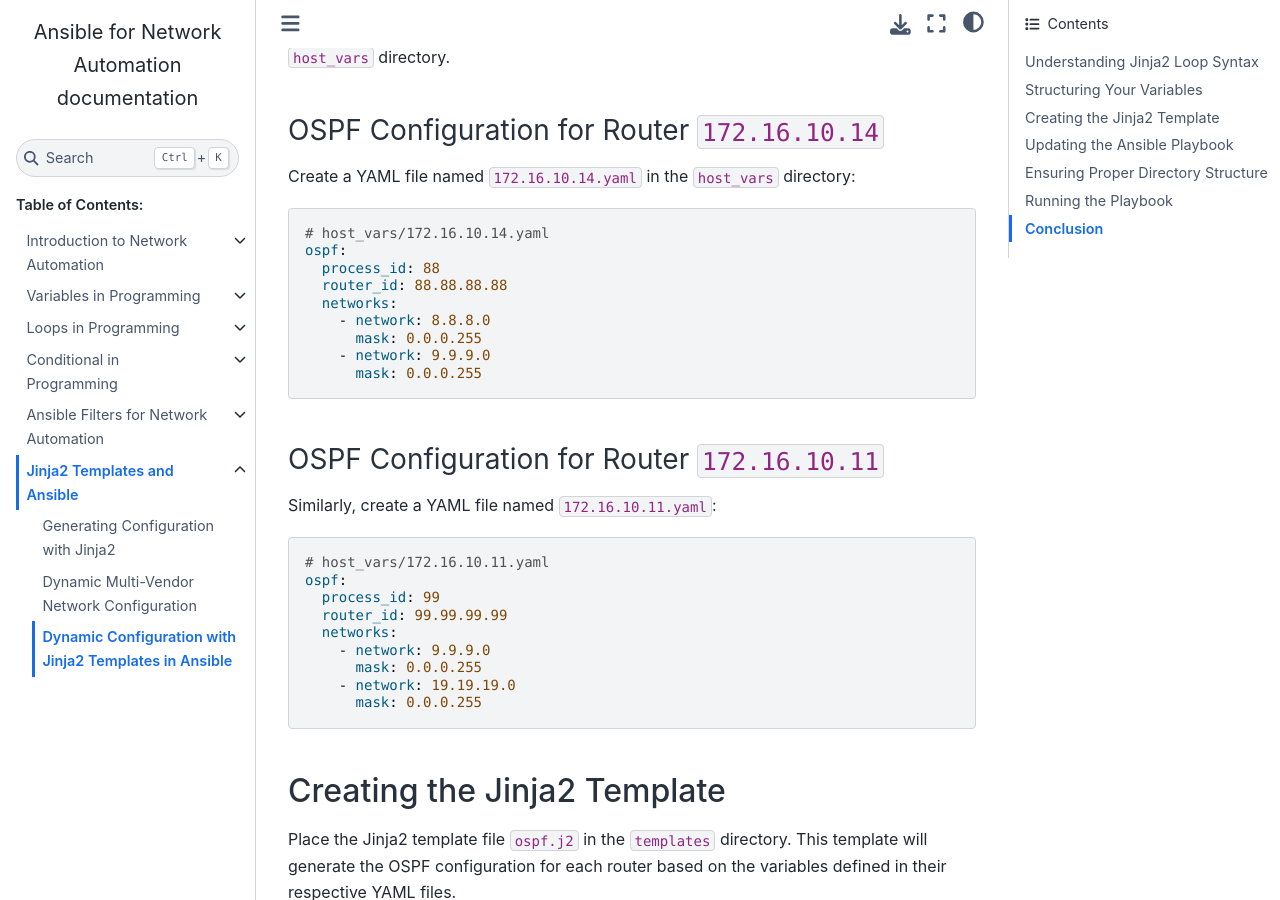
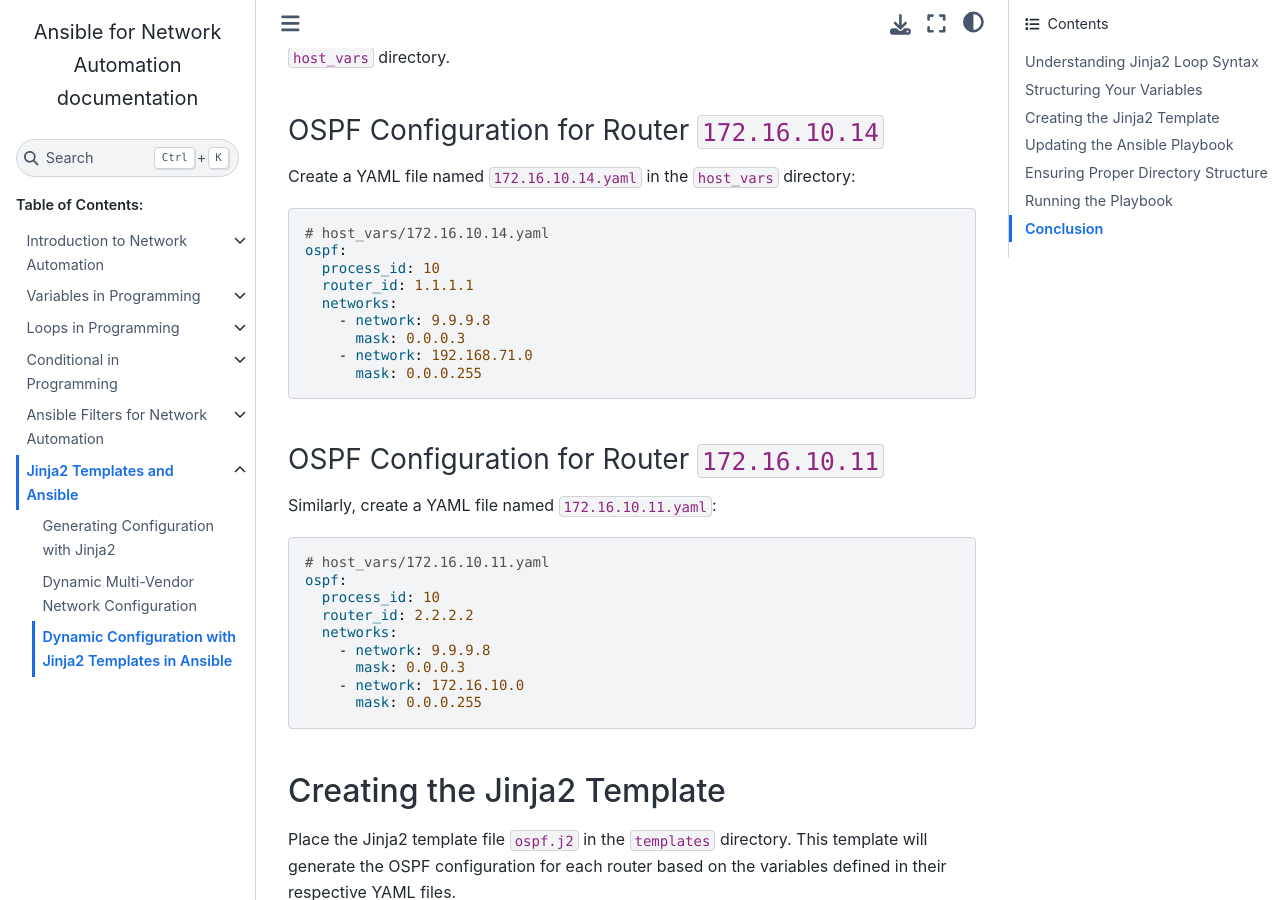
Before and after one commit to sydasif/ansible-cbt-lab, a Sphinx documentation site: the page built from docs/source/06_jinja/03_loop.md, in a window 1280 px wide and 900 px high, scrolled down 942 px. Built offline with Sphinx 7.4.7 and the Sphinx Book theme 1.1.4, drawn with Linux system fonts in a browser that asks for light colours.

Commit message:
update process id and router id and network

````diff
--- a/docs/source/06_jinja/03_loop.md
+++ b/docs/source/06_jinja/03_loop.md
@@ -29,12 +29,12 @@
 ```yaml
 # host_vars/172.16.10.14.yaml
 ospf:
-  process_id: 88
-  router_id: 88.88.88.88
+  process_id: 10
+  router_id: 1.1.1.1
   networks:
-    - network: 8.8.8.0
-      mask: 0.0.0.255
-    - network: 9.9.9.0
+    - network: 9.9.9.8
+      mask: 0.0.0.3
+    - network: 192.168.71.0
       mask: 0.0.0.255
 ```
 
@@ -45,12 +45,12 @@
 ```yaml
 # host_vars/172.16.10.11.yaml
 ospf:
-  process_id: 99
-  router_id: 99.99.99.99
+  process_id: 10
+  router_id: 2.2.2.2
   networks:
-    - network: 9.9.9.0
-      mask: 0.0.0.255
-    - network: 19.19.19.0
+    - network: 9.9.9.8
+      mask: 0.0.0.3
+    - network: 172.16.10.0
       mask: 0.0.0.255
 ```
 
````
